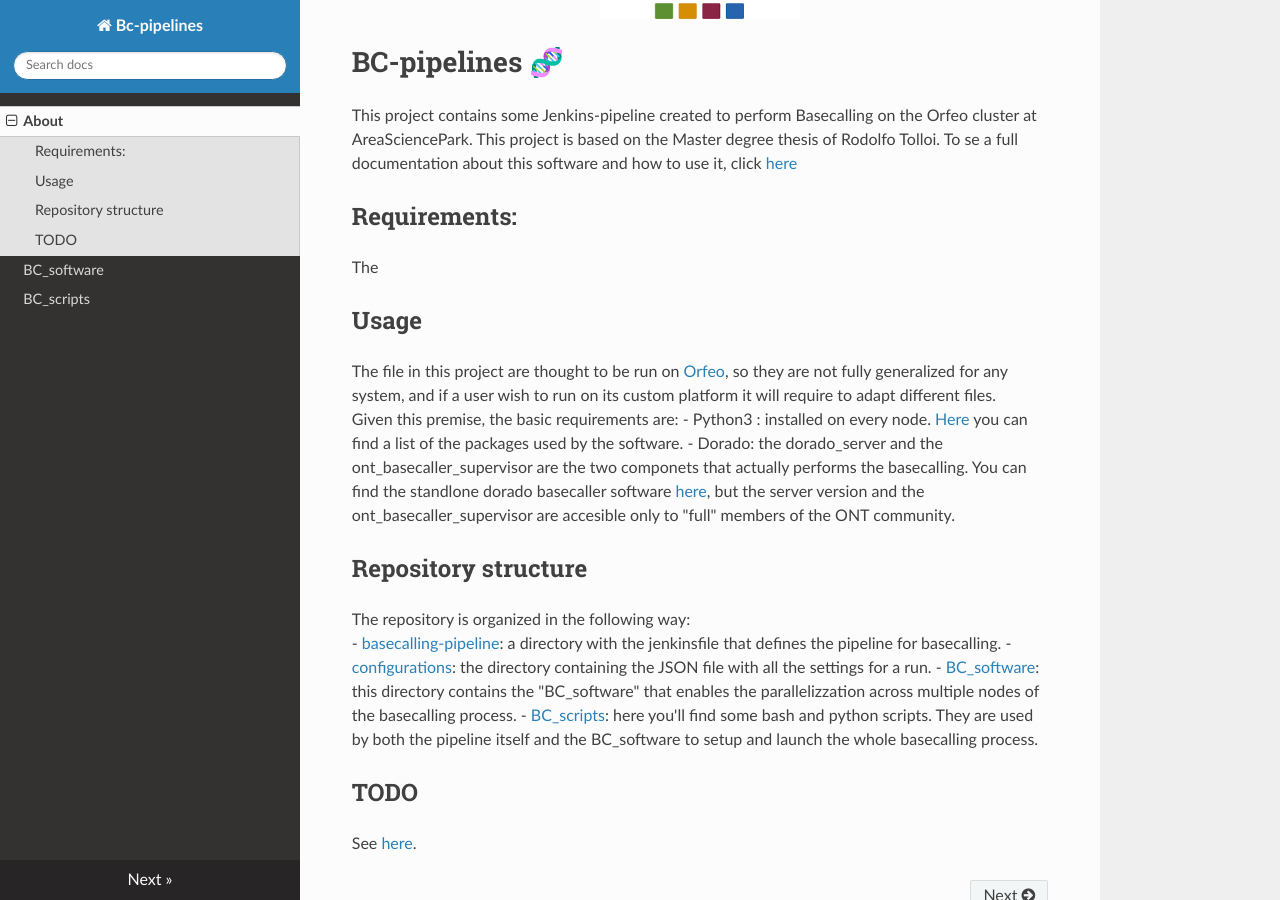
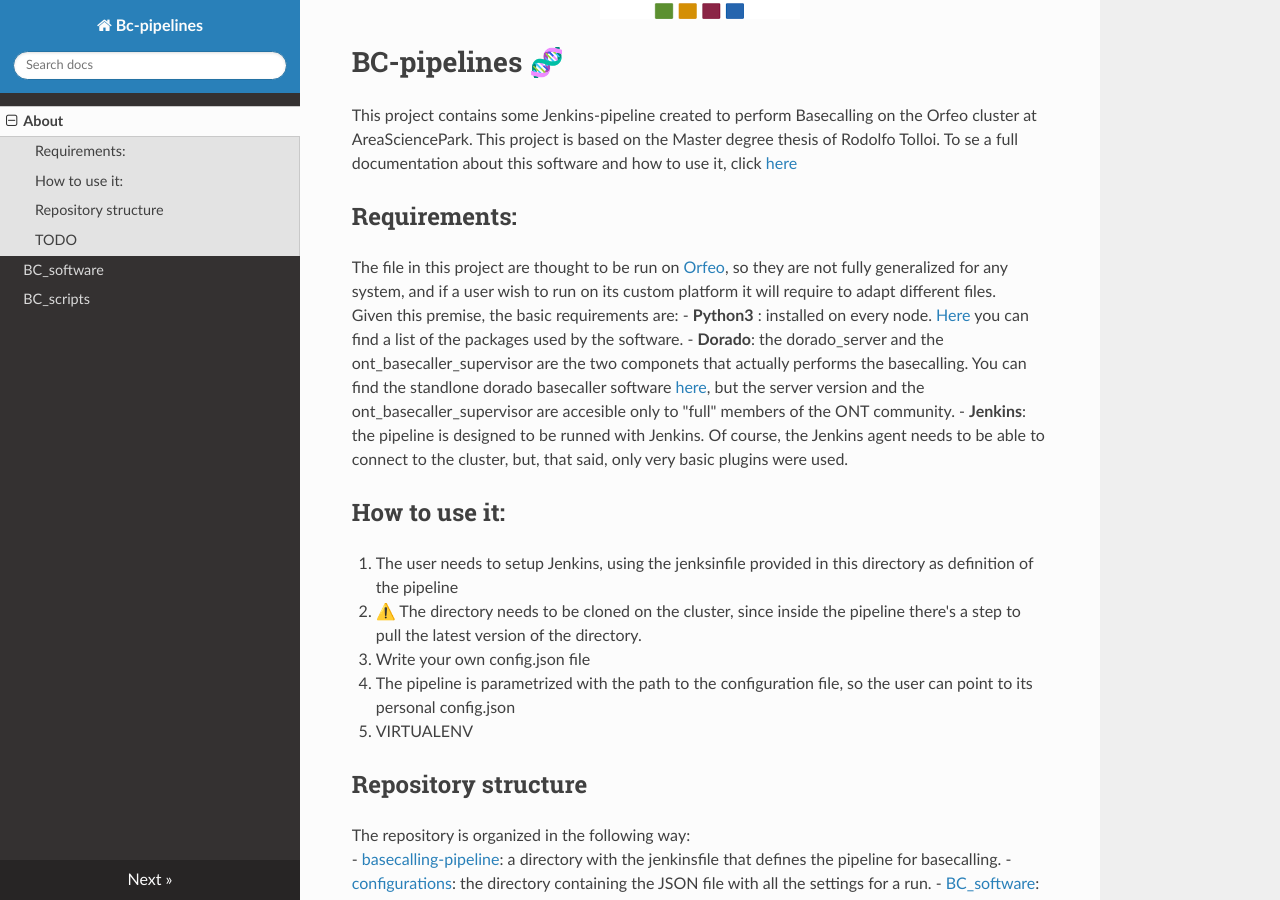
Before and after one commit to RodTol/BC-pipelines, an MkDocs documentation site: the page built from docs/index.md, in a window 1280 px wide and 900 px high, scrolled down 192 px. Built offline with MkDocs 1.6.1, drawn with Linux system fonts in a browser that asks for light colours; nearby versions of some CDN libraries.

Commit message:
working on index.md 2

```diff
--- a/docs/index.md
+++ b/docs/index.md
@@ -12,14 +12,18 @@
 This project contains some Jenkins-pipeline created to perform Basecalling on the Orfeo cluster at AreaSciencePark. This project is based on the Master degree thesis of Rodolfo Tolloi. To se a full documentation about this software and how to use it, click [here](https://rodtol.github.io/BC-pipelines/)
 
 ## Requirements:
-The
-
-## Usage
 The file in this project are thought to be run on [Orfeo](https://orfeo-doc.areasciencepark.it/), so they are not fully generalized for any system, and if a user wish to run on its custom platform it will require to adapt different files.
 Given this premise, the basic requirements are:
-- Python3 : installed on every node. [Here](/BC_software/requirements.txt) you can find a list of the packages used by the software.
-- Dorado: the dorado_server and the ont_basecaller_supervisor are the two componets that actually performs the basecalling. You can find the standlone dorado basecaller software [here](https://github.com/nanoporetech/dorado), but the server version and the ont_basecaller_supervisor are accesible only to "full" members of the ONT community.
+- **Python3** : installed on every node. [Here](/BC_software/requirements.txt) you can find a list of the packages used by the software.
+- **Dorado**: the dorado_server and the ont_basecaller_supervisor are the two componets that actually performs the basecalling. You can find the standlone dorado basecaller software [here](https://github.com/nanoporetech/dorado), but the server version and the ont_basecaller_supervisor are accesible only to "full" members of the ONT community.
+- **Jenkins**: the pipeline is designed to be runned with Jenkins. Of course, the Jenkins agent needs to be able to connect to the cluster, but, that said, only very basic plugins were used.
 
+## How to use it:
+1. The user needs to setup Jenkins, using the jenksinfile provided in this directory as definition of the pipeline
+2. ⚠️ The directory needs to be cloned on the cluster, since inside the pipeline there's a step to pull the latest version of the directory.
+3. Write your own config.json file
+4. The pipeline is parametrized with the path to the configuration file, so the user can point to its personal config.json
+5. VIRTUALENV
 
 ## Repository structure
 The repository is organized in the following way:
```
